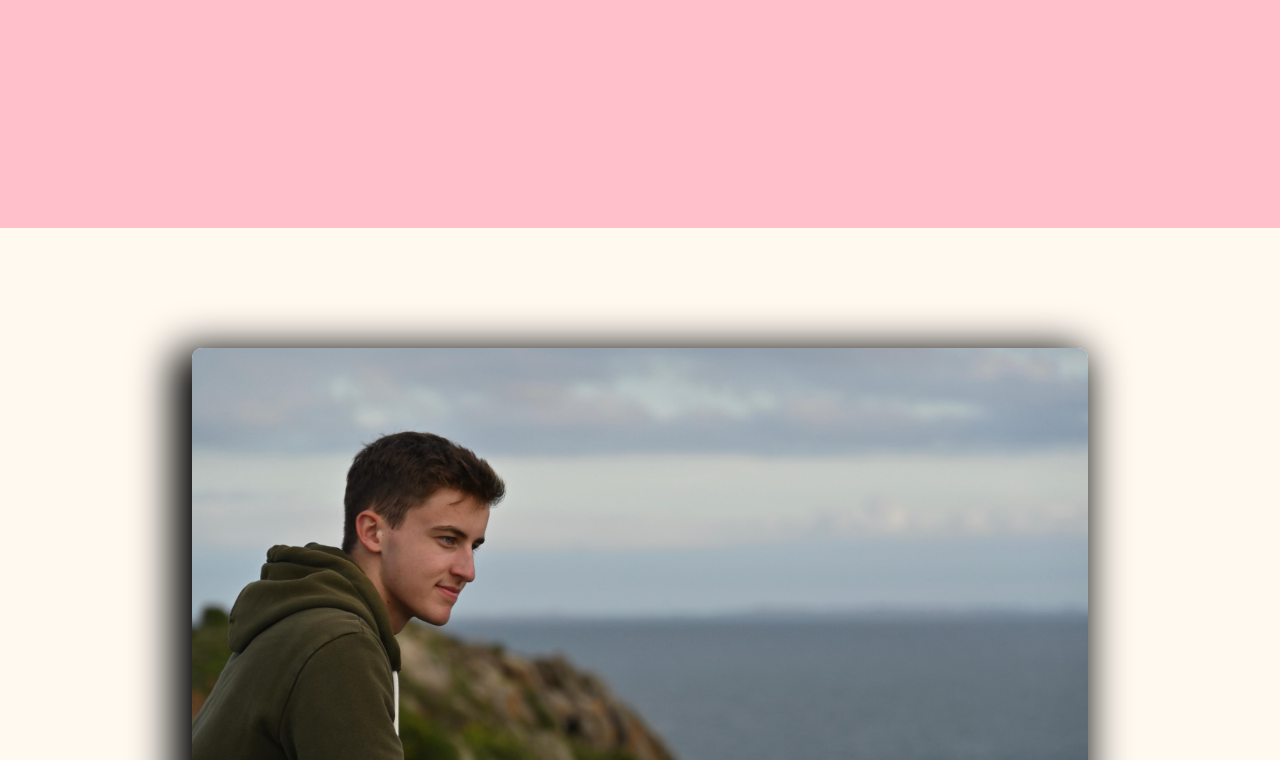
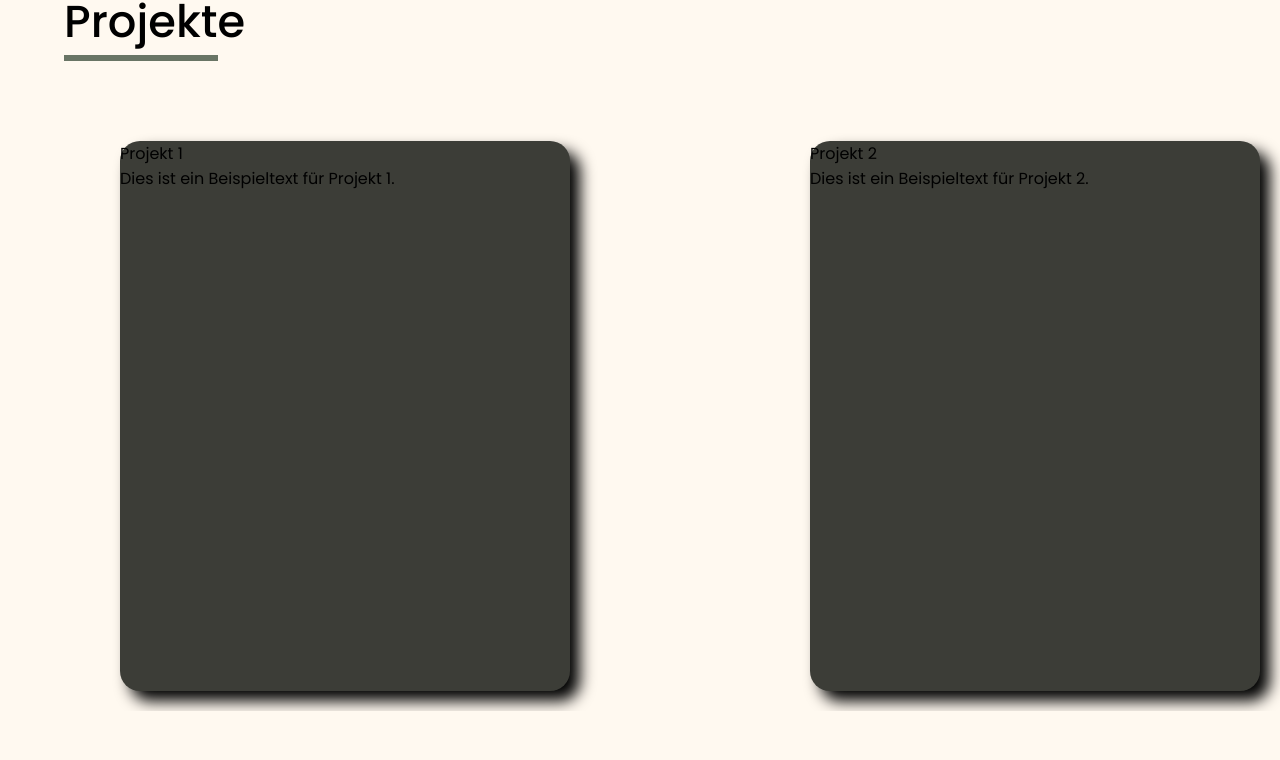
Before and after one commit to IM23a-buerkim/mein_portfolio, a Next.js app: page / in a window 1280 px wide. Shown: the part 972-1732 px from the top of the page. Built offline with nearby package versions, Linux system fonts and the light colour scheme.

Commit message:
scrollbar laptop gemacht

```diff
--- a/src/app/layout.js
+++ b/src/app/layout.js
@@ -1,4 +1,7 @@
+import './variables.css';
 import './styles.css';
+import './mainstyle.css';
+import './projekte_style.css';
 import MenuButton from './MenuButton';
 
 
@@ -15,12 +18,12 @@ export const metadata = {
 export default function RootLayout({children}) {
     return (
         <html lang="de">
-        <body>
         <head>
             <meta name="theme-color" content="#697565"/>
             <meta name="apple-mobile-web-app-status-bar-style" content="black-translucent"/>
             <link rel="manifest" href="/manifest.json"/>
         </head>
+        <body>
         <header>
             <div id="img_landschaft" style={{backgroundImage: "url('/Landschaft_Portfolio.jpg')"}}></div>
             <div id="img_landschaft_cover">
--- a/src/app/mainstyle.css
+++ b/src/app/mainstyle.css
@@ -1,4 +1,5 @@
 @import url('https://fonts.googleapis.com/css2?family=Poppins:wght@100;200;300;400;500;600;700;800;900&display=swap');
+@import url('./variables.css');
 
 main {
     height: auto;
@@ -11,28 +12,9 @@ main {
     margin: 0;
 }
 
-:root {
-    --header-img-size: 90vh;
-    --extra-light: 200;
-    --light: 300;
-    --regular: 400;
-    --medium: 500;
-    --semi-bold: 600;
-    --bold: 700;
-    --extra-bold: 800;
-    --black: 900;
-    --titel: 3.5vw;
-    --titel_handy: 10vw;
-}
-
-#projekte {
-    height: 50vh;
-    background-color: pink;
-}
-
 #ueber {
     display: flex;
-    margin: 25vh 0;
+    margin: 20vh 0;
     justify-content: space-evenly;
 }
 
@@ -67,7 +49,7 @@ main {
 
 #ueber_rechts_strich {
     height: 0.8vh;
-    width: 15vw;
+    width: 12vw;
     background-color: #697565;
     margin: 0 0 0 0;
 }
--- a/src/app/page.js
+++ b/src/app/page.js
@@ -1,14 +1,15 @@
 import React from 'react';
-import Layout from './layout';
+import './variables.css';
+import './styles.css';
 import './mainstyle.css';
+import './projekte_style.css';
+import Project from './projekte';
 
 
 const Page = () => {
     return (
         <div className="content">
-            <div id="projekte">
-                <h2>Projekte</h2>
-            </div>
+            <Project/>
             <div id="ueber">
                 <div id="ueber_links">
                     <img id="ueber_links_foto" src="/Manuel_Portfolio.jpg" alt="Mein Foto"></img>
@@ -17,8 +18,10 @@ const Page = () => {
                     <div id="ueber_rechts_titel">Über mich</div>
                     <div id="ueber_rechts_strich"></div>
                     <div id="ueber_rechts_text">
-                        Mein Name ist Manuel Bürki und ich bin Informatikschüler an der Kantonsschule Hottingen. Ich
-                        interessiere mich für Fotografie, Rudern und Fahrradfahren. In meiner Freizeit programmiere ich
+                        Mein Name ist Manuel Bürki und ich bin Informatikschüler an der Kantonsschule Hottingen.
+                        Ich
+                        interessiere mich für Fotografie, Rudern und Fahrradfahren. In meiner Freizeit
+                        programmiere ich
                         gerne und arbeite an verschiedenen Projekten.
                     </div>
                     <div id="ueber_rechts_stichpunkte">
--- /dev/null
+++ b/src/app/projekte.js
@@ -0,0 +1,101 @@
+'use client';
+import React, { useState, useEffect, useRef } from 'react';
+import './projekte_style.css';
+
+const Project = () => {
+    const containerRef = useRef(null);
+    const thumbRef = useRef(null);
+    const wrapperRef = useRef(null);
+    const isDragging = useRef(false);
+    const startPosition = useRef(0);
+
+    useEffect(() => {
+        const container = containerRef.current;
+        const thumb = thumbRef.current;
+        const wrapper = wrapperRef.current;
+
+        const updateThumbPosition = () => {
+            const scrollPercent = container.scrollLeft / (container.scrollWidth - container.clientWidth);
+            const maxOffset = wrapper.clientWidth - thumb.offsetWidth;
+            thumb.style.left = `${scrollPercent * maxOffset}px`;
+        };
+
+        const startDragging = (e) => {
+            isDragging.current = true;
+            const thumbRect = thumb.getBoundingClientRect();
+            startPosition.current = e.clientX - thumbRect.left;
+            document.body.style.userSelect = 'none';
+        };
+
+        const stopDragging = () => {
+            isDragging.current = false;
+            document.body.style.userSelect = '';
+        };
+
+        const handleDrag = (e) => {
+            if (!isDragging.current) return;
+            e.preventDefault();
+
+            const wrapperRect = wrapper.getBoundingClientRect();
+            const newX = e.clientX - wrapperRect.left - startPosition.current;
+            const maxScroll = wrapper.clientWidth - thumb.offsetWidth;
+            const boundedX = Math.max(0, Math.min(newX, maxScroll));
+
+            const scrollPercent = boundedX / maxScroll;
+            container.scrollLeft = scrollPercent * (container.scrollWidth - container.clientWidth);
+            thumb.style.left = `${boundedX}px`;
+        };
+
+        // Event listeners
+        thumb.addEventListener('mousedown', startDragging);
+        document.addEventListener('mousemove', handleDrag);
+        document.addEventListener('mouseup', stopDragging);
+        document.addEventListener('mouseleave', stopDragging);
+        container.addEventListener('scroll', updateThumbPosition);
+
+        // Initial setup
+        updateThumbPosition();
+
+        return () => {
+            thumb.removeEventListener('mousedown', startDragging);
+            document.removeEventListener('mousemove', handleDrag);
+            document.removeEventListener('mouseup', stopDragging);
+            document.removeEventListener('mouseleave', stopDragging);
+            container.removeEventListener('scroll', updateThumbPosition);
+        };
+    }, []);
+
+    return (
+        <div id="projekte">
+            <div id="projekt_titel">Projekte</div>
+            <div id="projekt_strich"></div>
+            <div id="projekt_container" ref={containerRef}>
+                <div className="projekt_element">
+                    <div className="projekt_icon" style={{backgroundImage: "url('/data.png')"}}></div>
+                    <div className="projekt_titel">Projekt 1</div>
+                    <div className="projekt_text">Dies ist ein Beispieltext für Projekt 1.</div>
+                </div>
+                <div className="projekt_element">
+                    <div className="projekt_icon" style={{backgroundImage: "url('/data.png')"}}></div>
+                    <div className="projekt_titel">Projekt 2</div>
+                    <div className="projekt_text">Dies ist ein Beispieltext für Projekt 2.</div>
+                </div>
+                <div className="projekt_element">
+                    <div className="projekt_icon" style={{backgroundImage: "url('/data.png')"}}></div>
+                    <div className="projekt_titel">Projekt 3</div>
+                    <div className="projekt_text">Dies ist ein Beispieltext für Projekt 3.</div>
+                </div>
+                <div className="projekt_element">
+                    <div className="projekt_icon" style={{backgroundImage: "url('/data.png')"}}></div>
+                    <div className="projekt_titel">Projekt 3</div>
+                    <div className="projekt_text">Dies ist ein Beispieltext für Projekt 3.</div>
+                </div>
+            </div>
+            <div className="scrollbar-wrapper" ref={wrapperRef}>
+                <div className="scrollbar-thumb" ref={thumbRef}></div>
+            </div>
+        </div>
+    );
+};
+
+export default Project;
--- /dev/null
+++ b/src/app/projekte_style.css
@@ -0,0 +1,89 @@
+@import url('https://fonts.googleapis.com/css2?family=Poppins:wght@100;200;300;400;500;600;700;800;900&display=swap');
+@import url('./variables.css');
+
+* {
+    font-family: 'Poppins', sans-serif;
+    padding: 0;
+    margin: 0;
+}
+
+#projekte {
+    height: auto;
+    background-color: #FFF9F0;
+    color: black;
+    padding: 20vh 0;
+    position: relative;
+}
+
+#projekt_titel {
+    font-size: var(--titel);
+    font-weight: var(--medium);
+    color: black;
+    margin: 0 0 0 5vw;
+}
+
+#projekt_strich {
+    height: 0.8vh;
+    width: 12vw;
+    background-color: #697565;
+    margin: 0 0 0 5vw;
+}
+
+#projekt_container {
+    display: flex;
+    overflow-x: scroll;
+    justify-content: flex-start;
+    align-items: center;
+    margin: 5vh 0 0 0;
+    padding: 20px 0 0 0;
+    width: 100%;
+    -ms-overflow-style: none;
+    scrollbar-width: none;
+}
+
+#projekt_container::-webkit-scrollbar {
+    display: none;
+}
+
+/* Custom scrollbar wrapper */
+.scrollbar-wrapper {
+    position: absolute;
+    bottom: 10vh;
+    left: 25vw;
+    width: 50vw;
+    height: 20px;
+    background: #3C3D37;
+    border-radius: 10px;
+}
+
+/* Custom scrollbar thumb */
+.scrollbar-thumb {
+    position: absolute;
+    top: 50%;
+    transform: translateY(-50%);
+    width: 100px;
+    height: 16px;
+    background: #697565;
+    border-radius: 8px;
+    cursor: pointer;
+    transition: background-color 0.2s;
+}
+
+.scrollbar-thumb:hover {
+    background: #F6CF60;
+}
+
+.scrollbar-thumb:active {
+    background: #F6CF60;
+}
+
+.projekt_element {
+    width: 450px;
+    height: 550px;
+    background-color: #3C3D37;
+    border-radius: 20px;
+    box-shadow: 10px 10px 15px black;
+    position: relative;
+    margin: 20px 120px;
+    flex-shrink: 0;
+}
--- a/src/app/styles.css
+++ b/src/app/styles.css
@@ -1,21 +1,11 @@
 @import url('https://fonts.googleapis.com/css2?family=Poppins:wght@100;200;300;400;500;600;700;800;900&display=swap');
+@import url('./variables.css');
+
 
 * {
     font-family: 'Poppins', sans-serif;
     padding: 0;
     margin: 0;
-}
-
-:root {
-    --header-img-size: 90vh;
-    --extra-light: 200;
-    --light: 300;
-    --regular: 400;
-    --medium: 500;
-    --semi-bold: 600;
-    --bold: 700;
-    --extra-bold: 800;
-    --black: 900;
 }
 
 #img_landschaft {
@@ -203,6 +193,14 @@
     border-radius: 100px;
 }
 
+#footer_impressum {
+    width: 25vw;
+}
+
+#footer_copy {
+    width: 25vw;
+}
+
 @media screen and (max-width: 1400px) {
     #img_landschaft {
         height: 90vh;
--- /dev/null
+++ b/src/app/variables.css
@@ -0,0 +1,14 @@
+:root {
+    --header-img-size: 90vh;
+    --extra-light: 200;
+    --light: 300;
+    --regular: 400;
+    --medium: 500;
+    --semi-bold: 600;
+    --bold: 700;
+    --extra-bold: 800;
+    --black: 900;
+    --titel: 3.5vw;
+    --titel_handy: 10vw;
+    --scrollbar-width: 30vw;
+}
```
